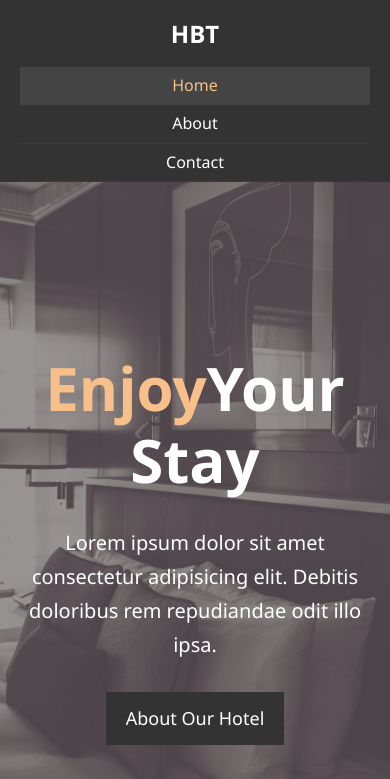
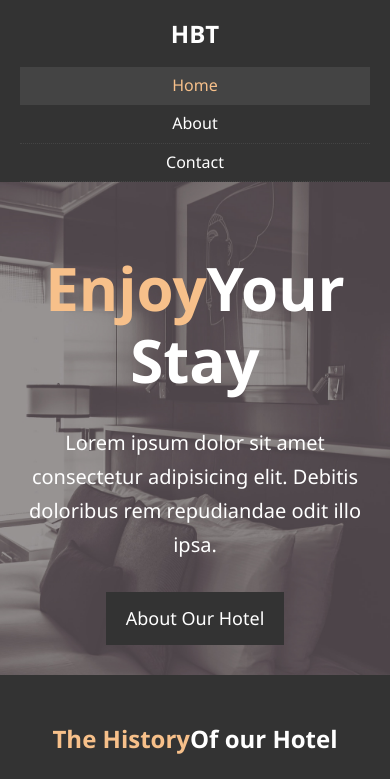
Before and after one commit to archeranimesh/udemy-htmlcss, a plain HTML site: page SRC/Section_05_Into_To_Responsive_Layout/hotel_website/index.html in a window 390 px wide. Shown: the top 779 px of the page. Drawn offline with Linux system fonts and the light colour scheme.

Commit message:
Hotel Website: Last commit for responsive

```diff
--- a/SRC/Section_05_Into_To_Responsive_Layout/hotel_website/css/mobile.css
+++ b/SRC/Section_05_Into_To_Responsive_Layout/hotel_website/css/mobile.css
@@ -12,6 +12,16 @@
 #navbar ul li a{
     padding: .313rem;
     border-bottom: #444 dotted 1px;
+}
+
+/* showcase */
+#showcase{
+    height: 100%;
+}
+
+#showcase .showcase-content{
+    padding-top: 70px;
+    padding-bottom: 30px;
 }
 
 /* home-info */
```
